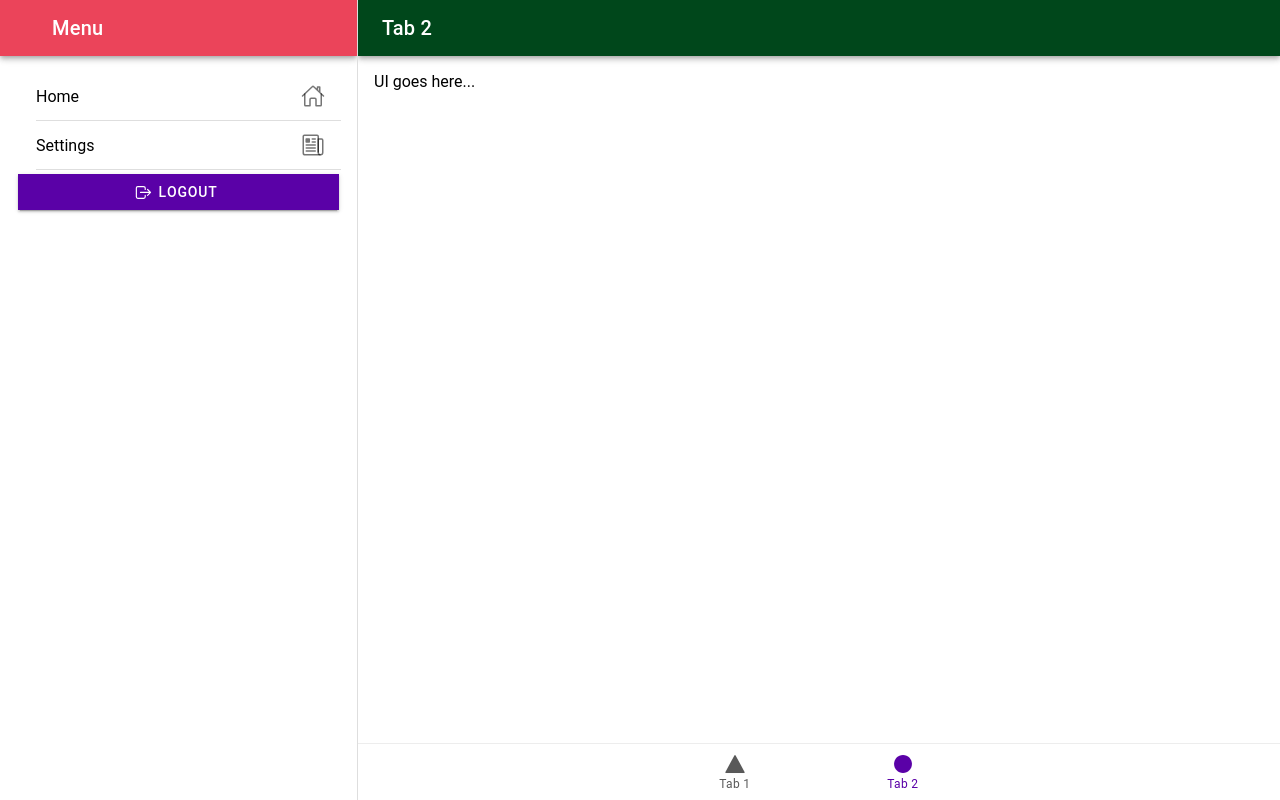
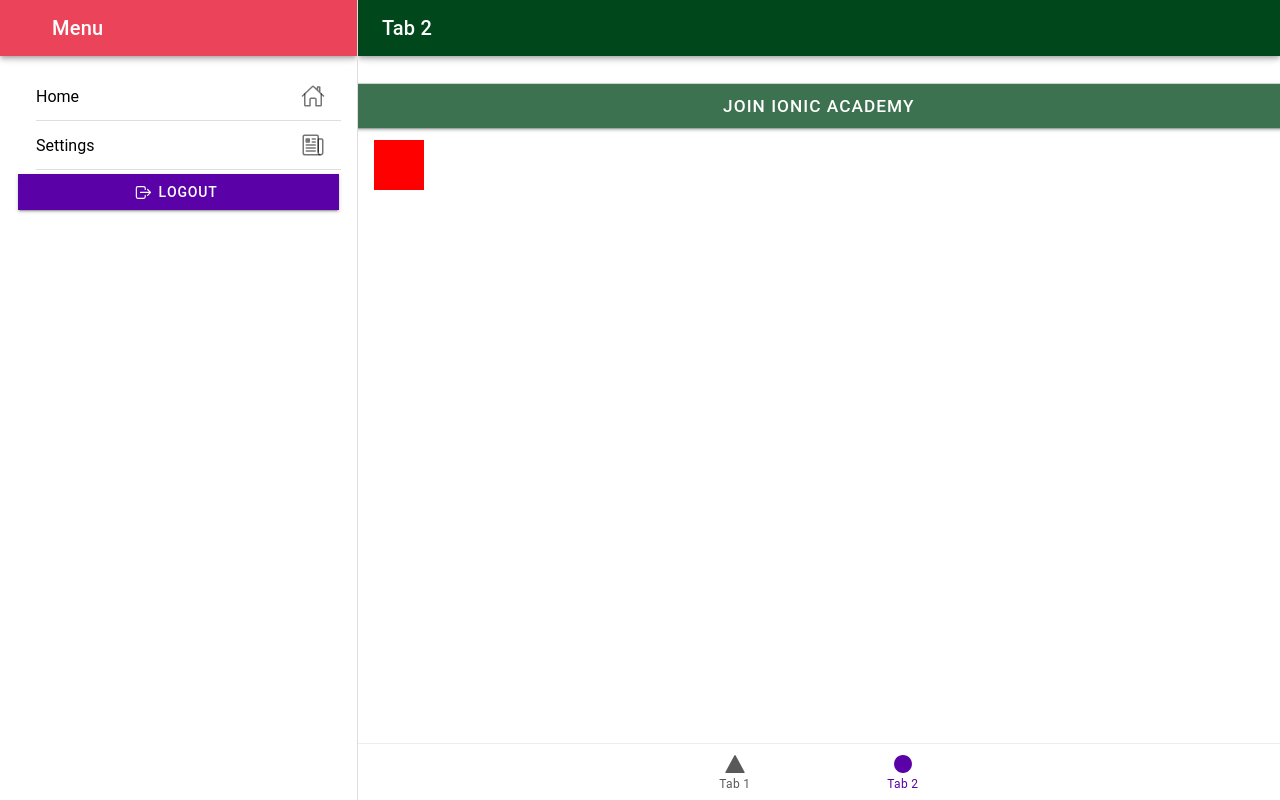
Before and after one commit to hobaDevHome/ionictutorial, a React (Vite) app: page /app/settings/tab2 in a window 1280 px wide. Built offline with nearby package versions, Linux system fonts and the light colour scheme.

Commit message:
adding animation and gesture handling

```diff
--- a/src/pages/Tab2.tsx
+++ b/src/pages/Tab2.tsx
@@ -1,4 +1,8 @@
 import {
+  CreateAnimation,
+  Gesture,
+  GestureDetail,
+  IonButton,
   IonButtons,
   IonContent,
   IonHeader,
@@ -6,10 +10,43 @@ import {
   IonPage,
   IonTitle,
   IonToolbar,
+  createGesture,
+  useIonViewDidEnter,
 } from "@ionic/react";
-import React from "react";
+import React, { useRef } from "react";
 
 const Tab2: React.FC = () => {
+  const animationRef = useRef<CreateAnimation | null>(null);
+  const elementRef = useRef<HTMLDivElement | null>(null);
+
+  useIonViewDidEnter(() => {
+    animationRef.current?.animation.play();
+    const gesture: Gesture = createGesture({
+      el: elementRef.current!,
+      threshold: 0,
+      gestureName: "my-gesture",
+      onStart: (ev) => onStartHandler(ev),
+      onMove: (ev) => onMoveHandler(ev),
+      onEnd: (ev) => onMoveEnd(ev),
+    });
+    gesture.enable();
+  });
+
+  const onStartHandler = (detail: GestureDetail) => {
+    elementRef.current!.style.transition = "none";
+  };
+
+  const onMoveHandler = (detail: GestureDetail) => {
+    const x = detail.currentX - detail.startX;
+    const y = detail.currentY - detail.startY;
+
+    elementRef.current!.style.transform = `translate(${x}px, ${y}px)`;
+  };
+
+  const onMoveEnd = (detail: GestureDetail) => {
+    elementRef.current!.style.transition = "500ms ease-out";
+    elementRef.current!.style.transform = `translate(0px, 0px)`;
+  };
   return (
     <IonPage>
       <IonHeader>
@@ -20,7 +57,28 @@ const Tab2: React.FC = () => {
           <IonTitle>Tab 2</IonTitle>
         </IonToolbar>
       </IonHeader>
-      <IonContent className="ion-padding">UI goes here...</IonContent>
+      <IonContent className="ion-padding" scrollY={false}>
+        <CreateAnimation
+          ref={animationRef}
+          duration={2000}
+          iterations={Infinity}
+          delay={1000}
+          keyframes={[
+            { offset: 0, transform: "scale(1)", opacity: "1" },
+            { offset: 0.5, transform: "scale(1.5)", opacity: "0.5" },
+            { offset: 1, transform: "scale(1)", opacity: "1" },
+          ]}
+        >
+          <IonButton expand="block" color={"success"} className="ion-margin">
+            Join Ionic Academy
+          </IonButton>
+        </CreateAnimation>
+
+        <div
+          ref={elementRef}
+          style={{ width: 50, height: 50, backgroundColor: "red" }}
+        />
+      </IonContent>
     </IonPage>
   );
 };
```
